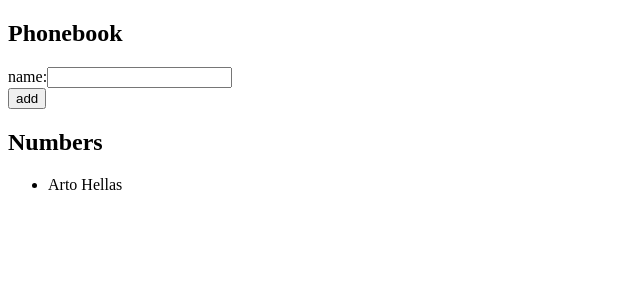
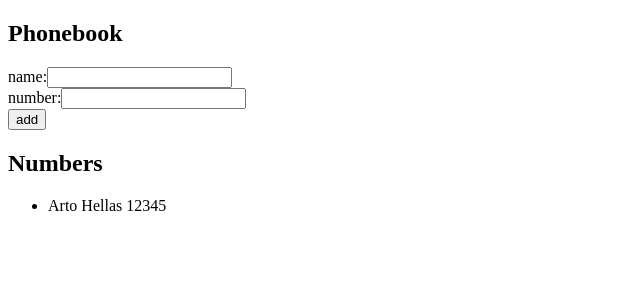
Before and after one commit to alexandremkf/Full-Stack---Parte-2, a React (Vite) app in the folder introdemo/Phonebook/: page / in a window 1280 px wide. Shown: the top 300 px of the page, without its empty margins (0-640 px from the left). Built offline with nearby package versions, Linux system fonts and the light colour scheme.

Commit message:
Fiz o 2.8 que era para adicionar uma nova aba agora, o number onde eu salvaria o nome da pessoa junto com o seu nome.

```diff
--- a/introdemo/Phonebook/src/App.jsx
+++ b/introdemo/Phonebook/src/App.jsx
@@ -2,9 +2,10 @@ import { useState } from 'react'
 
 const App = () => {
   const [persons, setPersons] = useState([
-    { name: 'Arto Hellas' }
+    { name: 'Arto Hellas', number: '12345', id: crypto.randomUUID() }
   ])
   const [newName, setNewName] = useState('')
+  const [newNumber, setNewNumber] = useState('')
 
   const addPerson = (event) => {
     event.preventDefault()
@@ -17,17 +18,24 @@ const App = () => {
 
     const personObject = {
       name: newName,
+      number: newNumber,
       id: crypto.randomUUID(),
     }
 
     setPersons(prevPersons => [...prevPersons, personObject])
 
     setNewName('')
+    setNewNumber('')
   }
 
   const handlePersonChange = (event) => {
     console.log(event.target.value)
     setNewName(event.target.value)
+  }
+
+  const handleNumberChange = (event) => {
+    console.log(event.target.value)
+    setNewNumber(event.target.value)
   }
 
   return (
@@ -42,13 +50,22 @@ const App = () => {
           />
         </div>
         <div>
+          number:
+          <input
+          value={newNumber}
+          onChange={handleNumberChange}
+          />
+        </div>
+        <div>
           <button type="submit">add</button>
         </div>
       </form>
       <h2>Numbers</h2>
       <ul>
         {persons.map(person => (
-          <li key={person.id}>{person.name}</li>
+          <li key={person.id}>
+            {person.name} {person.number}
+          </li>
         ))}
       </ul>
     </div>
```
